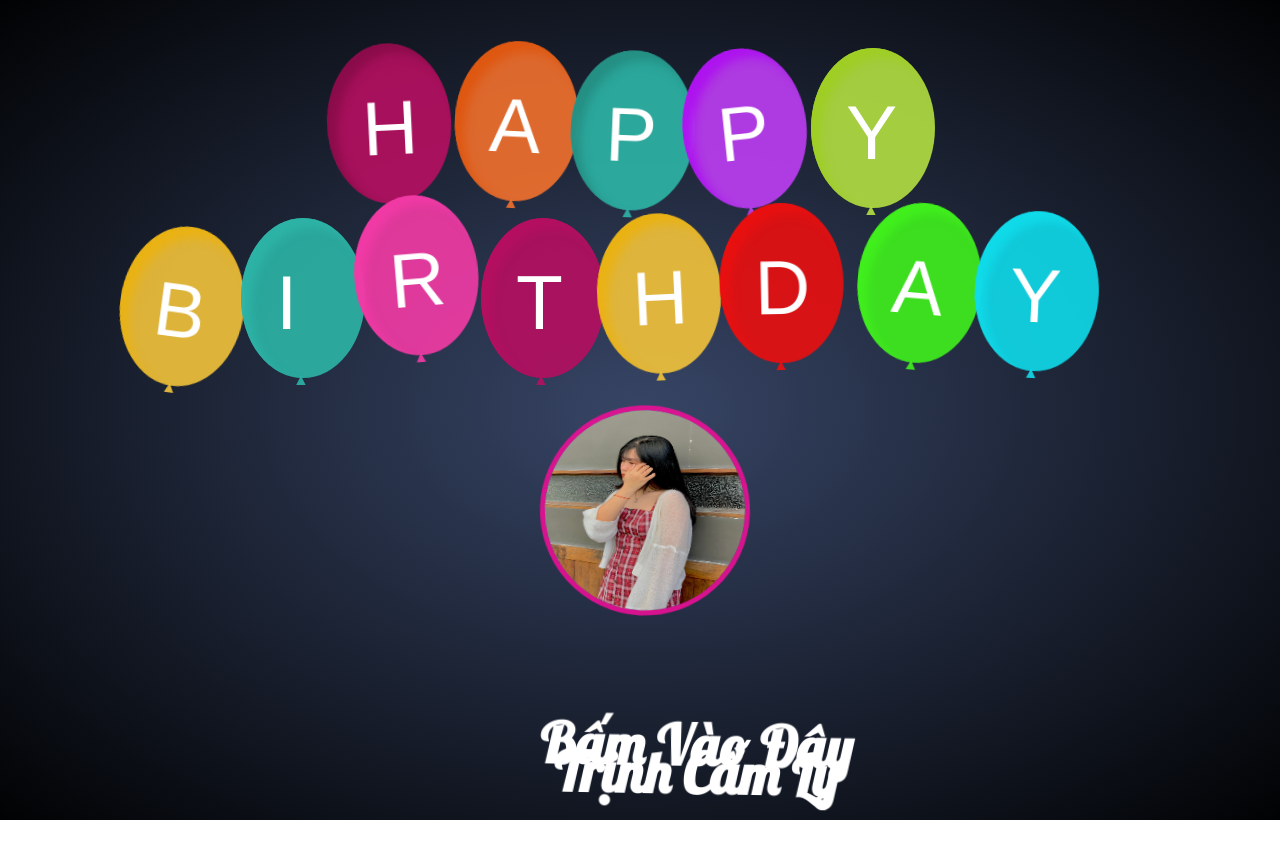
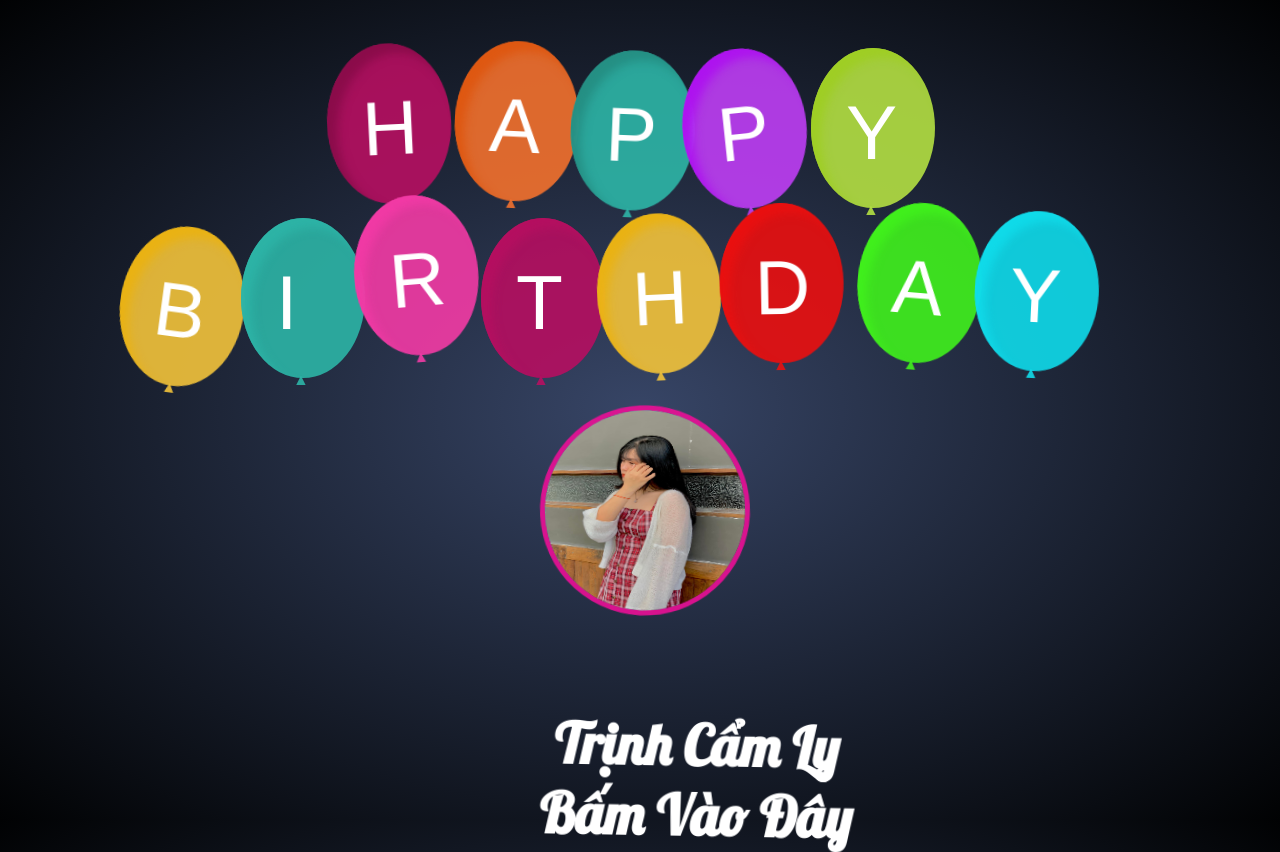
Before and after one commit to minhan0912/huho, a plain HTML site: page MyBirthday/MyBirthday.html in a window 1280 px wide. Before the commit the page ends 820 px from the top, so only its background shows below. Drawn offline with nearby package versions, Linux system fonts and the light colour scheme; a web font is replaced by a local one.

Commit message:
Update MyBirthday.html

```diff
--- a/MyBirthday/MyBirthday.html
+++ b/MyBirthday/MyBirthday.html
@@ -64,10 +64,9 @@
                 <div class="avatar">
                     <!-- 3. Avatar của người bạn muốn gởi lời chúc -->
                     <img src="./MyAvatar.jpg" alt="" class="avatar__img" onclick="showMessage()" />
-                    <h1 onclick="showMessage()" class="avatar__title">Bấm Vào Đây</h1>
-                    <br>
+
                     <!-- 4. Tên của người đó -->
-                    <h1 onclick="showMessage()" class="avatar__title">Trịnh Cẩm Ly</h1>
+                    <h1 onclick="showMessage()" class="avatar__title">Trịnh Cẩm Ly<br>Bấm Vào Đây</h1>
                 </div>
 
                 <!-- 5. Phần nhạc -->
```
